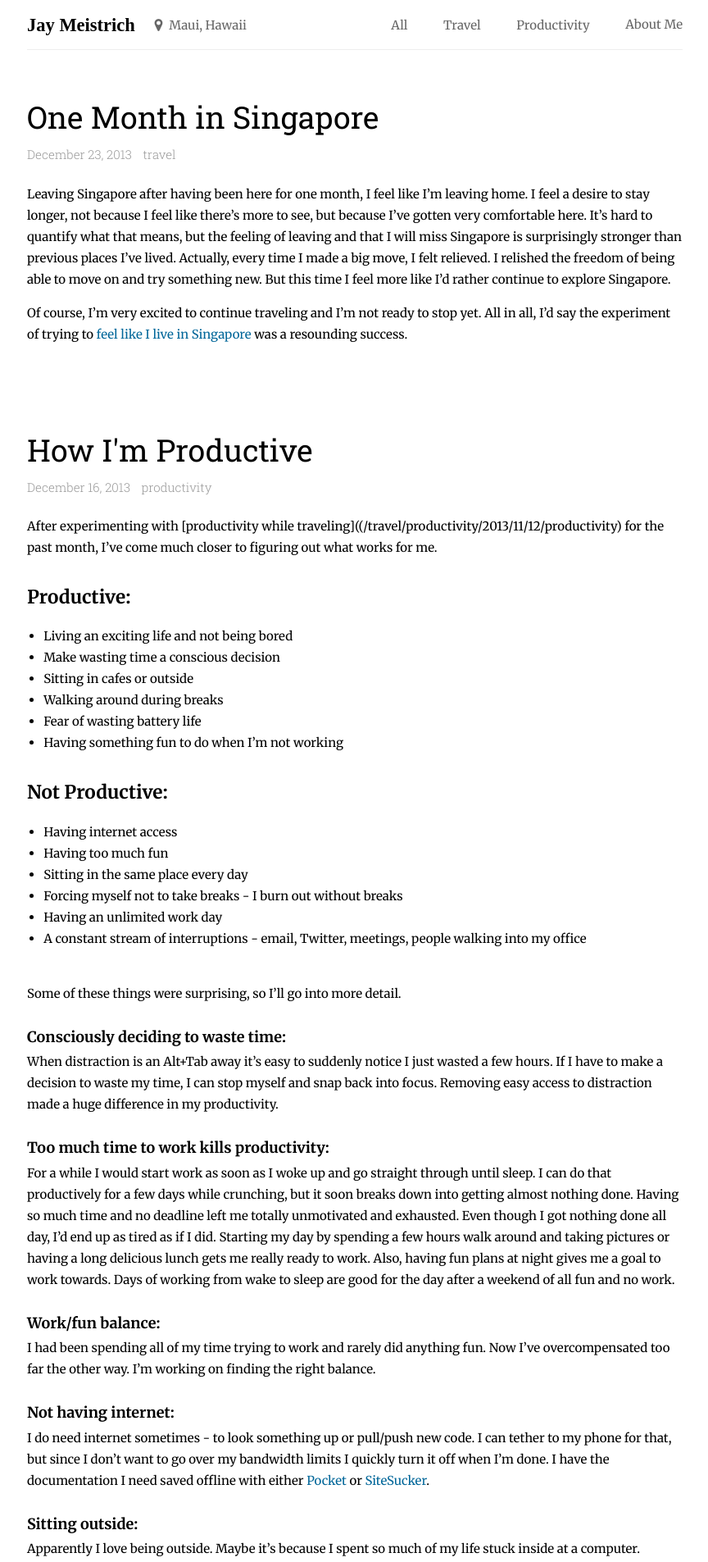
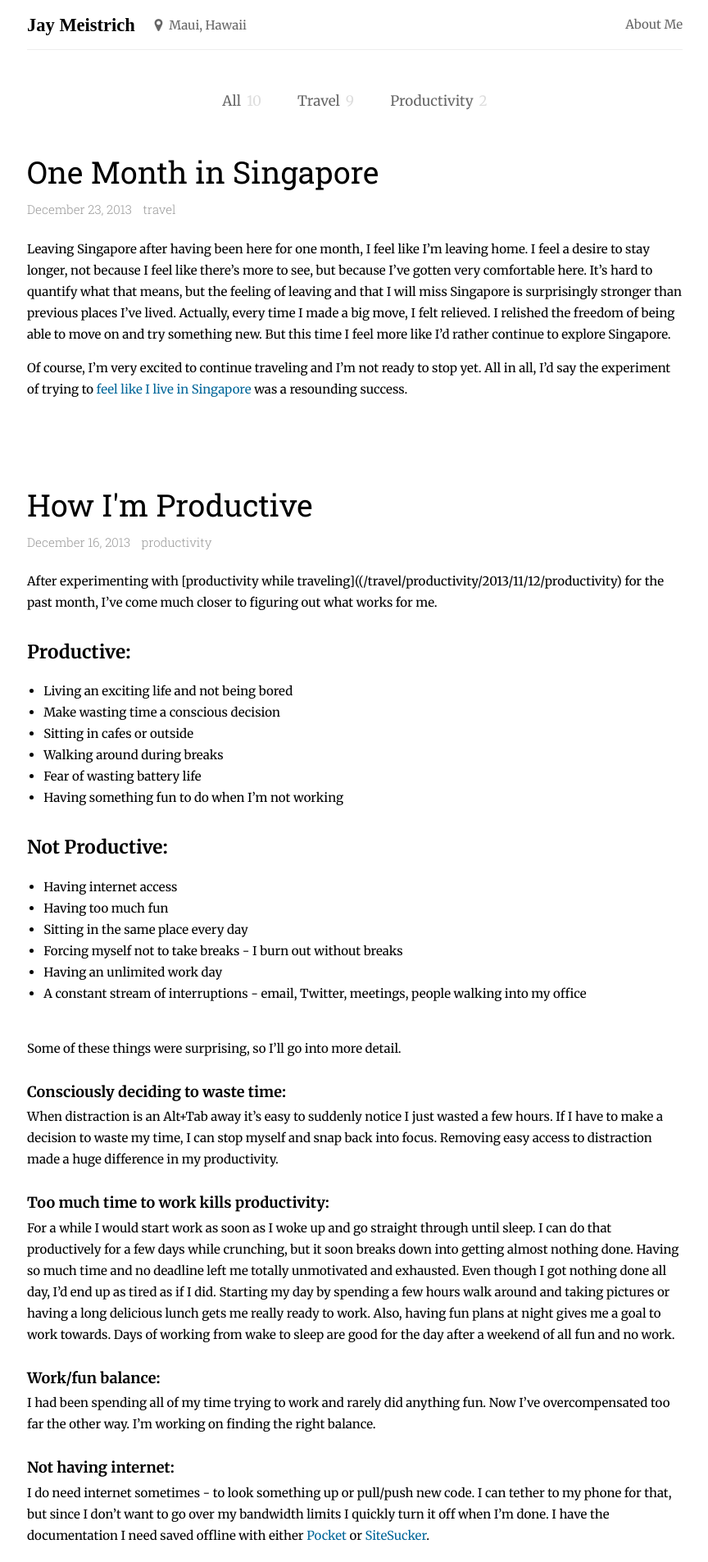
Before and after one commit to jmeistrich/jmeistrich.github.io, a Jekyll site: the page built from index.html, in a window 1280 px wide. Shown: the top 1905 px of the page at 82% size, without its empty margins (207-1071 px from the left). Built offline with Jekyll 4.4.1, drawn with Linux system fonts in a browser that asks for light colours; Markdown is read by kramdown in place of the engine named in the settings.

Commit message:
Put categories at the top instead of in the header

```diff
--- a/_layouts/default.html
+++ b/_layouts/default.html
@@ -22,16 +22,6 @@
                         <span class="hb location"><span class="icon-map-marker"></span>Maui, Hawaii</span>
                     </div>
                     <div class="headerRight">
-                        <span>
-                            <a class="hb" href="/">All</a>
-                            <span>{{ site.posts.size}}</span>
-                        </span>
-                        {% for category in site.categories %}
-                        <span>
-                            <a class="hb" href="/{{ category | first }}">{{ category | first | capitalize }}</a>
-                            <span>{{ category[1].size}}</span>
-                        </span>
-                        {% endfor %}
                         <a class="hb" href="/about">About Me</a>
                     </div>
                 </div>
--- a/css/main.css
+++ b/css/main.css
@@ -13,7 +13,7 @@ body {
   height: 100%;
 }
 body {
-  font-family: Helvetica, Arial, sans-serif;
+  font-family: "Merriweather", Helvetica, Arial, sans-serif;
   font-size: small;
   line-height: 26px;
   font-size: 15px;
@@ -64,7 +64,20 @@ a:hover {
   position: relative;
   height: 60px;
   line-height: 60px;
-  margin-bottom: 60px;
+  margin-bottom: 50px;
+}
+.headerCategories {
+  text-align: center;
+  margin-bottom: 50px;
+}
+.headerCategories > span {
+  margin: 0 20px;
+  font-size: 17px;
+}
+.headerCategories > span span {
+  margin-left: 3px;
+  font-weight: 100;
+  color: #ddd;
 }
 .profile > div {
   background: url('/img/profile.jpg');
@@ -89,15 +102,6 @@ a:hover {
 .headerContent .headerRight {
   float: right;
 }
-.headerRight > span {
-  margin-right: 40px;
-}
-.headerRight > span span {
-  margin-left: 3px;
-  font-weight: 100;
-  color: #ddd;
-  display: none;
-}
 .location {
   color: #999;
   position: relative;
@@ -121,12 +125,12 @@ a:hover {
   text-decoration: none;
 }
 #headerFooter {
-  width: 800px;
+  max-width: 800px;
   margin: 0 auto;
   margin-bottom: 40px;
 }
 .headerFooterInner {
-  width: 480px;
+  max-width: 480px;
   height: 150px;
   margin: 0 auto;
   padding-top: 20px;
@@ -220,7 +224,7 @@ a:hover {
   color: #aaa;
 }
 .footer {
-  width: 800px;
+  max-width: 800px;
   margin: 0 auto;
   clear: both;
   color: #666;
@@ -352,21 +356,9 @@ a:hover {
   margin-top: 15px;
   margin-left: 15px;
 }
-@media screen and (max-width: 700px) {
-  .headerRight {
-    display: none;
-  }
-  .headerLeft {
-    text-align: center;
-    float: none !important;
-  }
-}
 @media screen and (max-width: 500px) {
   .posts > li {
     margin-bottom: 4em;
-  }
-  .header {
-    margin-bottom: 20px;
   }
   .postTitle {
     font-size: 200%;
--- a/index.html
+++ b/index.html
@@ -4,6 +4,18 @@ title: Jay Meistrich
 ---
 
 <div id="home">
+    <div class="headerCategories">
+        <span>
+            <a class="hb" href="/">All</a>
+            <span>{{ site.posts.size}}</span>
+        </span>
+        {% for category in site.categories %}
+        <span>
+            <a class="hb" href="/{{ category | first }}">{{ category | first | capitalize }}</a>
+            <span>{{ category[1].size}}</span>
+        </span>
+        {% endfor %}
+    </div>
     <ul class="posts">
     {% for post in site.posts %}
         <li class="post">
```
Also changed, not shown: css/main.less (+30 -25 lines).
